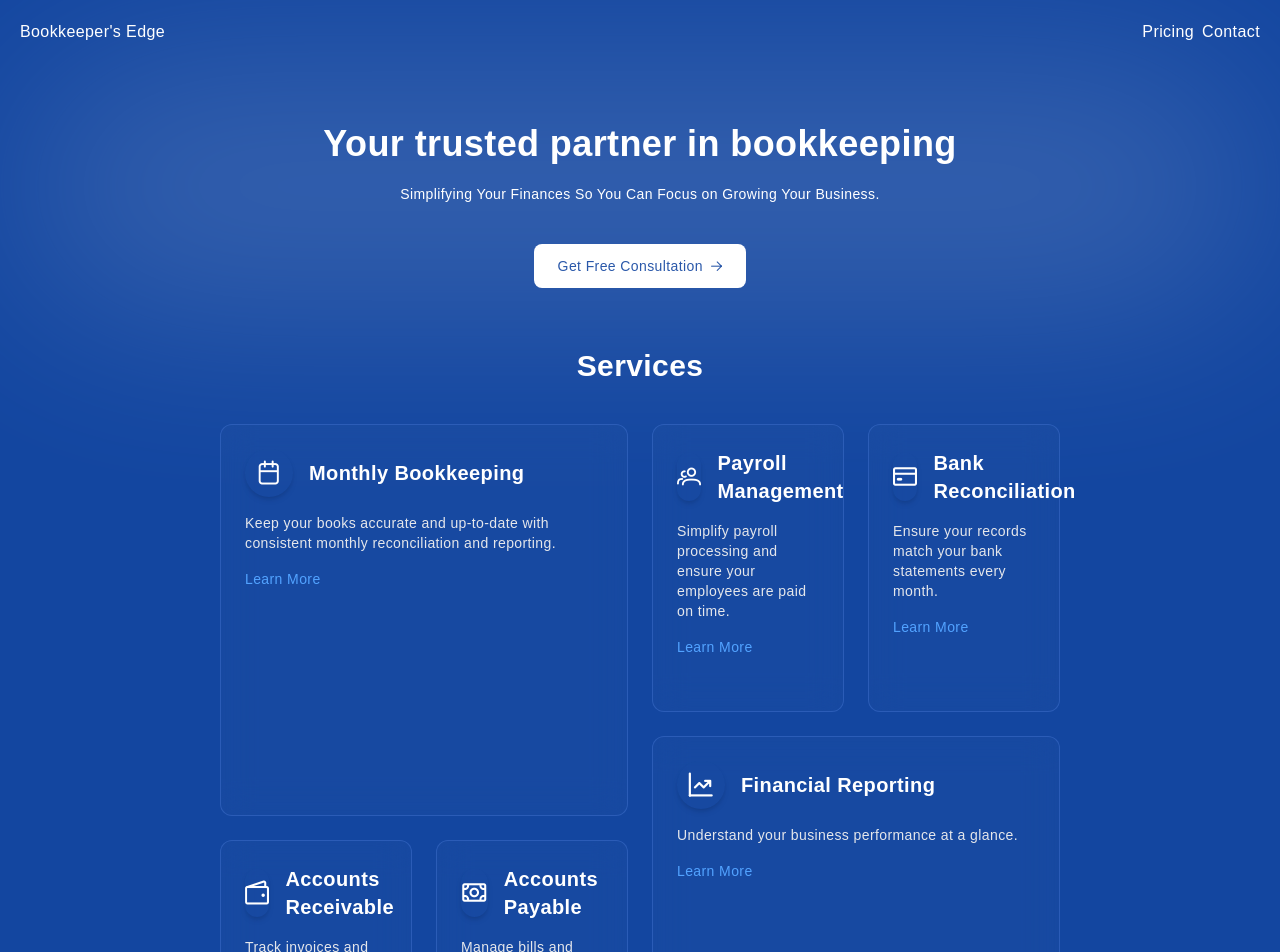
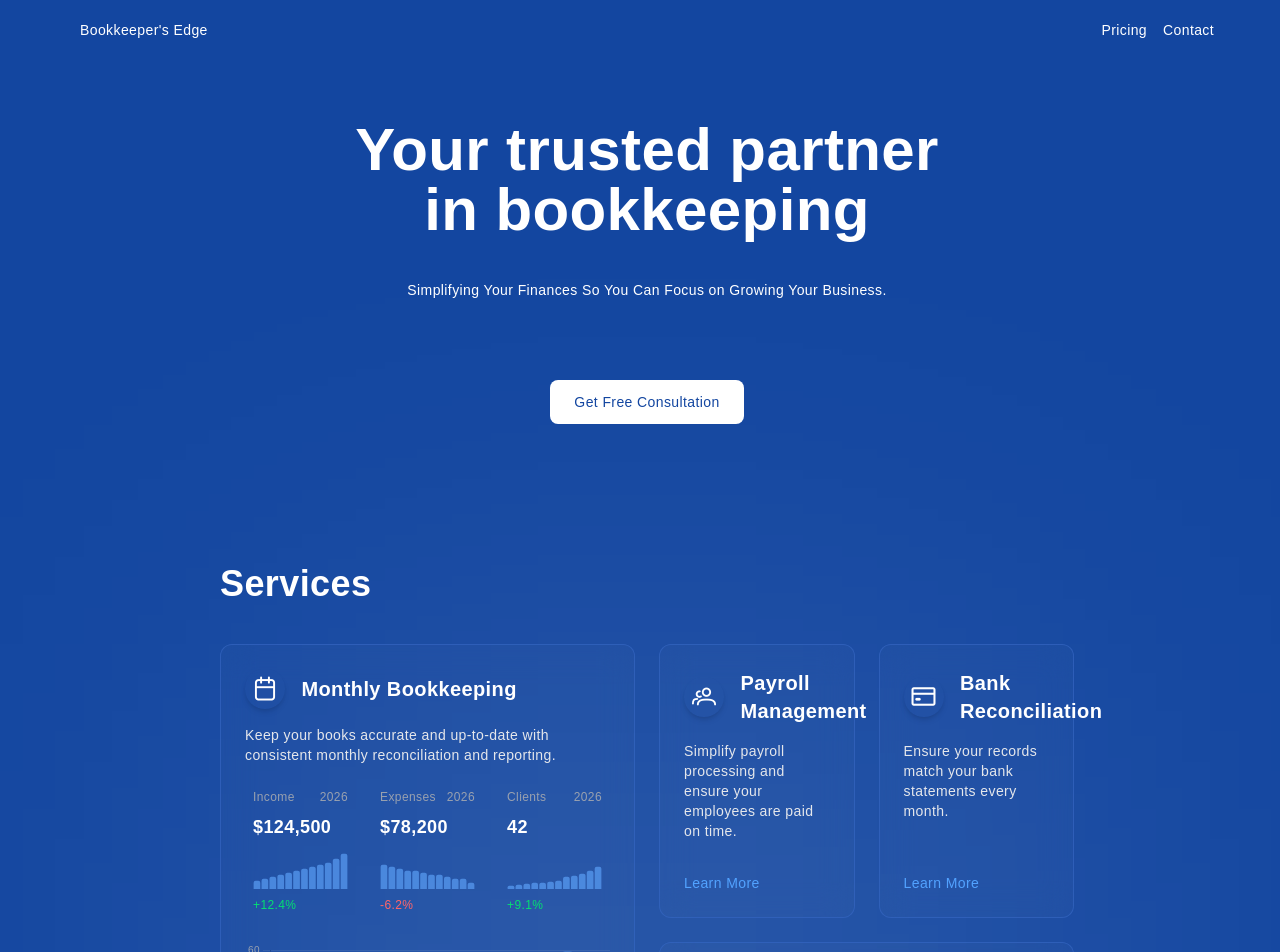
Before and after one commit to corb0140/bookkeeper-edge, a Vue app: page / in a window 1280 px wide. Shown: the top 952 px of the page. Built offline with nearby package versions, Linux system fonts and the light colour scheme; a web font is replaced by a local one.

Commit message:
completed services section:

```diff
--- a/src/App.vue
+++ b/src/App.vue
@@ -4,8 +4,8 @@ import Navbar from "./components/Navbar.vue";
 </script>
 
 <template>
-  <div class="max-w-screen">
-    <header>
+  <div class="min-w-screen overflow-x-hidden">
+    <header class="">
       <Navbar />
     </header>
 
--- /dev/null
+++ b/src/components/Cards/MonthlyKpiCard.vue
@@ -0,0 +1,42 @@
+<script setup>
+import KpiMiniBarChart from "../Charts/KpiMiniBarChart.vue";
+
+const props = defineProps({
+  title: String,
+  year: String,
+  value: [String, Number],
+  prefix: {
+    type: String,
+    default: "",
+  },
+  change: Number,
+  chartData: {
+    type: Array,
+    required: true,
+  },
+});
+</script>
+
+<template>
+  <div class="flex flex-col gap-2 p-2">
+    <!-- HEADER -->
+    <div class="flex justify-between text-xs text-gray-400">
+      <span>{{ title }}</span>
+      <span>{{ year }}</span>
+    </div>
+
+    <!-- VALUE -->
+    <div class="text-lg font-semibold">{{ prefix }}{{ value }}</div>
+
+    <!-- CHART -->
+    <KpiMiniBarChart :data="chartData" />
+
+    <!-- PERCENTAGE -->
+    <div
+      class="text-xs font-medium"
+      :class="change >= 0 ? 'text-green-400' : 'text-red-400'"
+    >
+      {{ change >= 0 ? "+" : "" }}{{ change }}%
+    </div>
+  </div>
+</template>
--- a/src/components/ServiceCard.vue
+++ b/src/components/Cards/ServiceCard.vue
@@ -1,5 +1,8 @@
 <script setup>
 import { ref } from "vue";
+import FinancialLineChart from "../Charts/FinancialLineChart.vue";
+import MonthlyBarChart from "../Charts/MonthlyBarChart.vue";
+import MonthlyKpiBlock from "../MonthlyKpiBlock.vue";
 
 const props = defineProps({
   service: {
@@ -18,26 +21,37 @@ const expanded = ref(false);
     <!-- ICON & TITLE -->
     <div class="flex items-center gap-4 mb-4">
       <div
-        class="w-12 h-12 flex items-center justify-center rounded-full text-white text-2xl shadow-md"
+        class="p-2 flex items-center justify-center rounded-full text-white text-2xl shadow-md"
       >
         <i :class="service.icon"></i>
       </div>
-      <h3 class="font-semibold text-xl">{{ service.title }}</h3>
+
+      <h3 class="flex-1 font-semibold text-xl grow">
+        {{ service.title }}
+      </h3>
     </div>
 
     <!-- DESCRIPTION -->
     <p class="text-sm text-gray-200 mb-4">{{ service.description }}</p>
 
     <!-- MINI CHART / ILLUSTRATION -->
-    <!-- <div class="mb-4 w-full h-20"></div> -->
+    <div class="mb-4 w-full h-full">
+      <FinancialLineChart v-if="service.title === 'Financial Reporting'" />
+
+      <div v-if="service.title === 'Monthly Bookkeeping'">
+        <MonthlyKpiBlock />
+        <MonthlyBarChart class="mt-5" />
+      </div>
+    </div>
 
     <!-- DETAILS -->
     <button
       @click="expanded = !expanded"
-      class="text-blue-400 text-sm font-medium hover:underline self-start"
+      class="text-blue-400 text-sm font-medium mt-auto hover:underline self-start"
     >
       {{ expanded ? "Hide Details" : "Learn More" }}
     </button>
+
     <p v-if="expanded" class="text-gray-300 text-sm">{{ service.details }}</p>
   </div>
 </template>
--- /dev/null
+++ b/src/components/Charts/FinancialLineChart.vue
@@ -0,0 +1,80 @@
+<script setup>
+import {
+  Chart as ChartJS,
+  LineElement,
+  CategoryScale,
+  LinearScale,
+  PointElement,
+  Tooltip,
+} from "chart.js";
+import { Line } from "vue-chartjs";
+
+ChartJS.register(
+  LineElement,
+  CategoryScale,
+  LinearScale,
+  PointElement,
+  Tooltip
+);
+
+const chartData = {
+  labels: ["Jan", "Feb", "Mar", "Apr", "May", "Jun"],
+  datasets: [
+    {
+      label: "Revenue",
+      data: [1200, 1800, 1600, 2200, 2600, 3100],
+      borderColor: "#60A5FA",
+      backgroundColor: "rgba(96,165,250,0.12)",
+      tension: 0.4,
+      pointRadius: 3,
+      pointBackgroundColor: "#60A5FA",
+    },
+  ],
+};
+
+const chartOptions = {
+  responsive: true,
+  maintainAspectRatio: false,
+  plugins: {
+    legend: { display: false },
+    tooltip: {
+      callbacks: {
+        label: (ctx) => `$${ctx.parsed.y.toLocaleString()}`,
+      },
+    },
+  },
+  scales: {
+    x: {
+      grid: {
+        display: false,
+      },
+      ticks: {
+        color: "#9CA3AF",
+        font: { size: 10 },
+      },
+      border: {
+        display: true,
+      },
+    },
+    y: {
+      grid: {
+        color: "rgba(255,255,255,0.08)",
+      },
+      ticks: {
+        color: "#9CA3AF",
+        font: { size: 10 },
+        callback: (value) => `$${value / 1000}k`,
+      },
+      border: {
+        display: true,
+      },
+    },
+  },
+};
+</script>
+
+<template>
+  <div class="relative w-full h-full">
+    <Line :data="chartData" :options="chartOptions" />
+  </div>
+</template>
--- /dev/null
+++ b/src/components/Charts/KpiMiniBarChart.vue
@@ -0,0 +1,49 @@
+<script setup>
+import {
+  Chart as ChartJS,
+  BarElement,
+  CategoryScale,
+  LinearScale,
+} from "chart.js";
+import { Bar } from "vue-chartjs";
+
+ChartJS.register(BarElement, CategoryScale, LinearScale);
+
+const props = defineProps({
+  data: {
+    type: Array,
+    required: true,
+  },
+});
+
+const chartData = {
+  labels: props.data.map((_, i) => i),
+  datasets: [
+    {
+      data: props.data,
+      backgroundColor: "rgba(96,165,250,0.65)",
+      borderRadius: 2,
+      barThickness: 6,
+    },
+  ],
+};
+
+const chartOptions = {
+  responsive: true,
+  maintainAspectRatio: false,
+  plugins: {
+    legend: { display: false },
+    tooltip: { enabled: false },
+  },
+  scales: {
+    x: { display: false },
+    y: { display: false },
+  },
+};
+</script>
+
+<template>
+  <div class="h-10 w-full">
+    <Bar :data="chartData" :options="chartOptions" />
+  </div>
+</template>
--- /dev/null
+++ b/src/components/Charts/MonthlyBarChart.vue
@@ -0,0 +1,76 @@
+<script setup>
+import {
+  Chart as ChartJS,
+  BarElement,
+  CategoryScale,
+  LinearScale,
+  Tooltip,
+} from "chart.js";
+import { Bar } from "vue-chartjs";
+
+ChartJS.register(BarElement, CategoryScale, LinearScale, Tooltip);
+
+const chartData = {
+  labels: [
+    "Jan",
+    "Feb",
+    "Mar",
+    "Apr",
+    "May",
+    "Jun",
+    "Jul",
+    "Aug",
+    "Sep",
+    "Oct",
+    "Nov",
+    "Dec",
+  ],
+  datasets: [
+    {
+      data: [18, 22, 20, 26, 30, 34, 40, 42, 48, 53, 59, 55],
+      backgroundColor: "rgba(96,165,250,0.6)",
+      borderRadius: 4,
+      barThickness: 12,
+    },
+  ],
+};
+
+const chartOptions = {
+  responsive: true,
+  maintainAspectRatio: false,
+  plugins: {
+    legend: { display: false },
+    tooltip: {
+      callbacks: {
+        label: (ctx) => `${ctx.parsed.y} reports`,
+      },
+    },
+  },
+  scales: {
+    x: {
+      grid: { display: false },
+      ticks: {
+        color: "#9CA3AF",
+        font: { size: 10 },
+      },
+      border: { display: true },
+    },
+    y: {
+      grid: {
+        color: "rgba(255,255,255,0.08)",
+      },
+      ticks: {
+        color: "#9CA3AF",
+        font: { size: 10 },
+      },
+      border: { display: true },
+    },
+  },
+};
+</script>
+
+<template>
+  <div class="relative w-full h-full">
+    <Bar :data="chartData" :options="chartOptions" />
+  </div>
+</template>
--- /dev/null
+++ b/src/components/MonthlyKpiBlock.vue
@@ -0,0 +1,33 @@
+<script setup>
+import MonthlyKpiCard from "./Cards/MonthlyKpiCard.vue";
+</script>
+
+<template>
+  <div class="grid grid-cols-3 gap-4">
+    <MonthlyKpiCard
+      title="Income"
+      year="2026"
+      prefix="$"
+      value="124,500"
+      :change="12.4"
+      :chartData="[8, 10, 12, 14, 16, 18, 20, 22, 24, 26, 30, 35]"
+    />
+
+    <MonthlyKpiCard
+      title="Expenses"
+      year="2026"
+      prefix="$"
+      value="78,200"
+      :change="-6.2"
+      :chartData="[12, 11, 10, 9, 9, 8, 7, 7, 6, 5, 5, 3]"
+    />
+
+    <MonthlyKpiCard
+      title="Clients"
+      year="2026"
+      value="42"
+      :change="9.1"
+      :chartData="[3, 4, 5, 6, 6, 7, 8, 12, 13, 15, 18, 22]"
+    />
+  </div>
+</template>
--- a/src/components/Navbar.vue
+++ b/src/components/Navbar.vue
@@ -1,10 +1,12 @@
 <script setup></script>
 
 <template>
-  <div class="p-5 flex justify-between">
-    <span class=""><router-link to="/">Bookkeeper's Edge</router-link></span>
+  <div class="p-5 lg:px-20 flex justify-between lg:text-sm">
+    <span class="lg:text-x"
+      ><router-link to="/">Bookkeeper's Edge</router-link></span
+    >
 
-    <ul class="flex gap-2">
+    <ul class="flex gap-2 lg:gap-4">
       <li><router-link to="/pricing">Pricing</router-link></li>
       <li><router-link to="/contact">Contact</router-link></li>
     </ul>
--- a/src/style.css
+++ b/src/style.css
@@ -13,7 +13,7 @@
 
 @layer base {
   body {
-    @apply m-0 flex min-h-screen tracking-wide text-[16px] font-mona bg-primary text-white;
+    @apply m-0 flex min-h-screen tracking-wide text-[16px] font-mona bg-primary text-white overflow-x-hidden;
   }
 
   p {
--- a/src/views/HomeView.vue
+++ b/src/views/HomeView.vue
@@ -1,39 +1,49 @@
 <script setup>
 import "primeicons/primeicons.css";
-import ServiceCard from "../components/ServiceCard.vue";
+import ServiceCard from "../components/Cards/ServiceCard.vue";
 import services from "../data/service-data.json";
 </script>
 
 <template>
   <!-- HERO SECTION -->
-  <section id="hero" class="relative py-10 flex flex-col">
+  <section
+    id="hero"
+    class="w-[clamp(300px,50vw,100vw)] mx-auto relative py-10 flex flex-col"
+  >
     <div
-      class="absolute -top-5 h-full w-full rounded-full opacity-15 bg-white blur-[100px]"
+      class="absolute -top-5 h-full rounded-full opacity-15 bg-white blur-[100px]"
     ></div>
 
-    <h1 class="text-center">Your trusted partner in bookkeeping</h1>
+    <h1 class="text-center lg:text-6xl">Your trusted partner in bookkeeping</h1>
 
-    <p class="text-light text-center mt-5">
+    <p class="text-light text-center mt-5 lg:mt-10">
       Simplifying Your Finances So You Can Focus on Growing Your Business.
     </p>
 
     <button
-      class="bg-white py-3 px-6 text-primary rounded-lg mt-10 self-center flex items-center gap-2"
+      class="group relative overflow-hidden bg-white py-3 px-6 text-primary rounded-lg mt-10 lg:mt-20 self-center flex items-center gap-2"
     >
+      <div
+        class="flex items-center bg-white absolute h-full w-full -left-100 group-hover:left-0 transition-all duration-700"
+      >
+        <i
+          class="pi pi-arrow-right mx-auto text-light-blue"
+          style="font-size: 13px"
+        />
+      </div>
       <p class="font-medium">Get Free Consultation</p>
-      <i class="pi pi-arrow-right" style="font-size: 11px" />
     </button>
   </section>
 
   <!-- SERVICES SECTION -->
-  <section id="services" class="py-5 lg:px-50">
-    <h2 class="text-center text-3xl font-bold mb-10">Services</h2>
+  <section id="services" class="relative mt-20 py-5 lg:px-50">
+    <h2 class="font-bold mb-10">Services</h2>
 
     <div
-      class="flex flex-col lg:grid gap-6 lg:min-h-[80vh]"
+      class="relative flex flex-col lg:grid gap-6 lg:min-h-[80vh]"
       style="
         grid-template-columns: repeat(auto-fit, minmax(100px, 1fr));
-        grid-auto-rows: 80px;
+        grid-auto-rows: auto;
         grid-template-areas:
           'card1 card1 card2 card3'
           'card1 card1 card2 card3'
@@ -44,6 +54,9 @@ import services from "../data/service-data.json";
           'card4 card5 card6 card6';
       "
     >
+      <div
+        class="absolute left-0 top-0 bg-white/10 blur-[200px] h-full w-full -z-10"
+      />
       <ServiceCard
         v-for="(service, index) in services"
         :key="service.id"
--- a/src/views/PricingView.vue
+++ b/src/views/PricingView.vue
@@ -1,5 +1,7 @@
-<script setup></script>
+<script setup>
+import "primeicons/primeicons.css";
+</script>
 
 <template>
-  <h1>Pricing Page</h1>
+  <section class=""></section>
 </template>
```
Also changed, not shown: src/data/service-data.json (+5 -5 lines).
